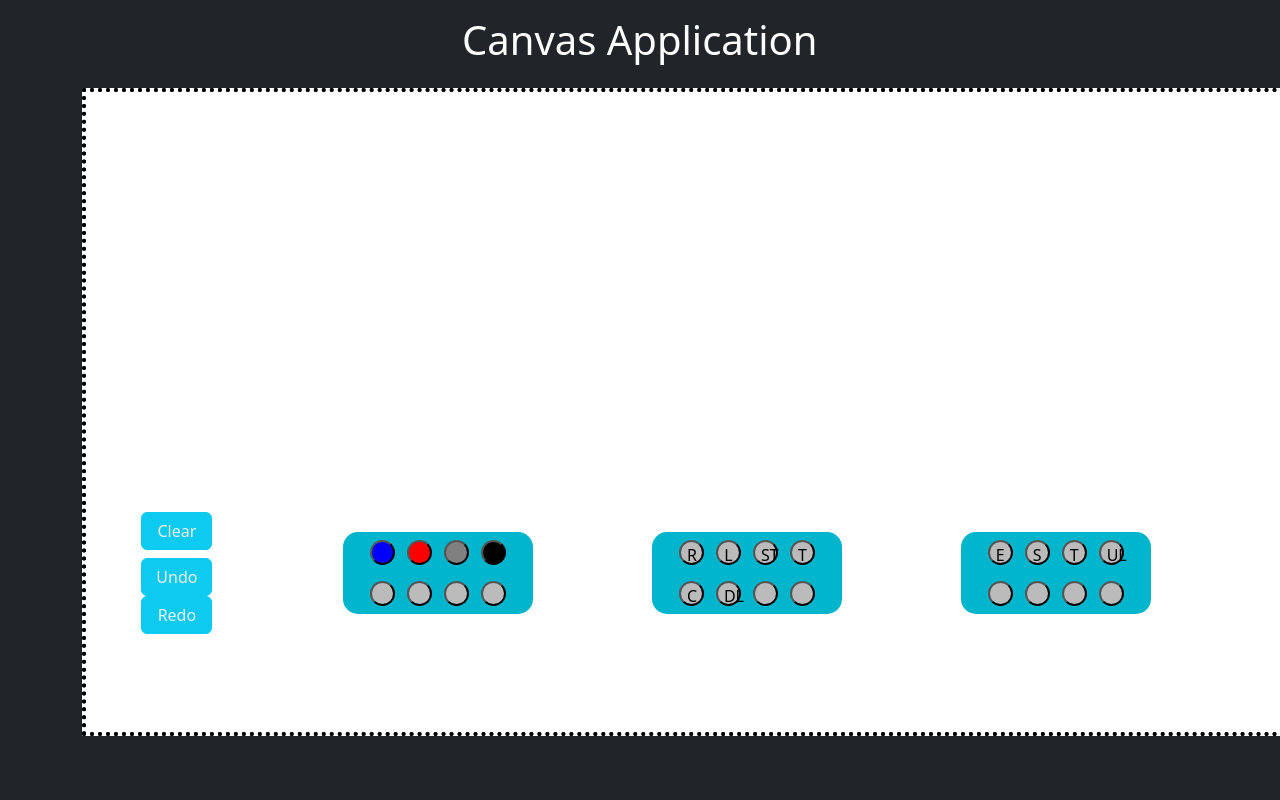
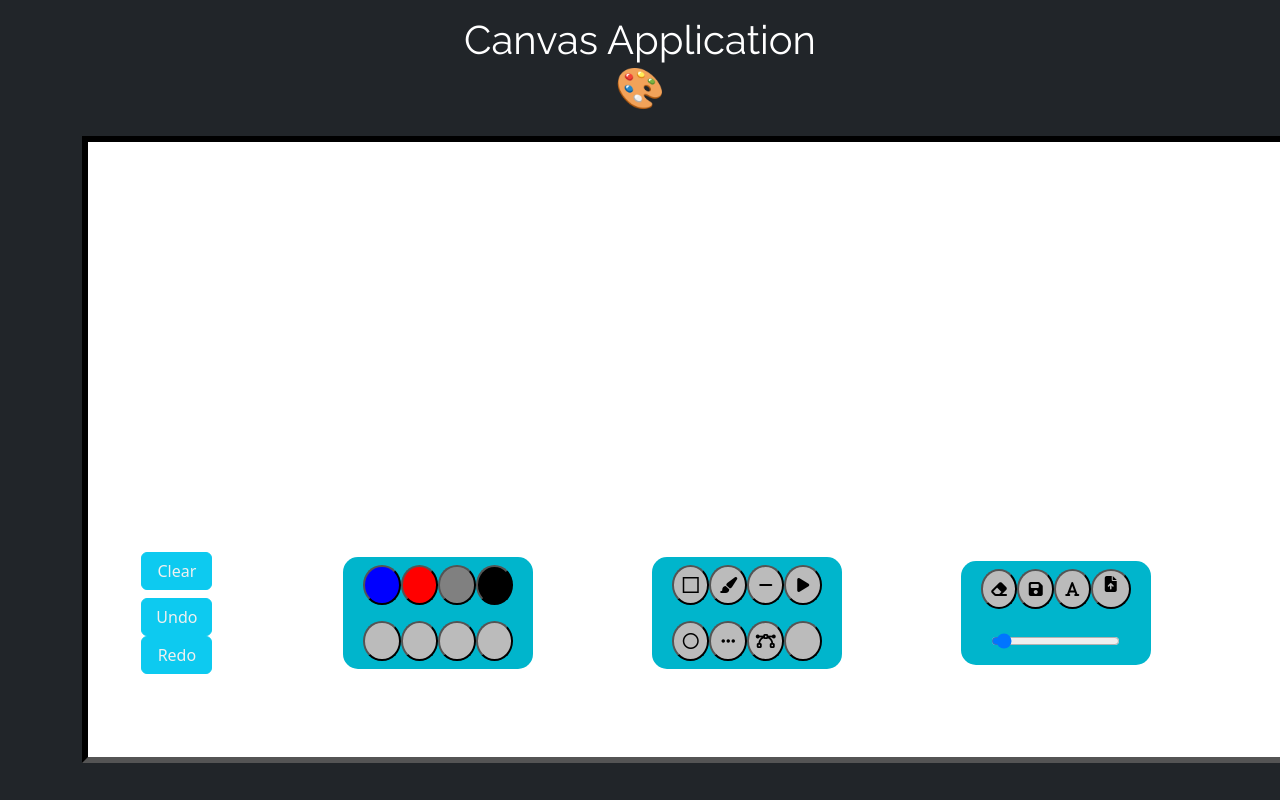
Before and after one commit to ChloeYeung/Canvas_Project-, a plain HTML site: page index.html in a window 1280 px wide. Shown: the top 800 px of the page. Drawn offline with nearby package versions, Linux system fonts and the light colour scheme.

Commit message:
added icons and made few cometic changes to the Canvas

```diff
--- a/css/style.css
+++ b/css/style.css
@@ -1,5 +1,5 @@
 .canvas {
-  border: 4px black dotted;
+  border: 6px black inset;
   position: absolute;
   /* top: 80px;
   bottom: 0px;
@@ -23,11 +23,15 @@ body {
 
 }
 
+h1{
+  font-family: 'Raleway', sans-serif;
+  text-align: center;
+}
 
 /* creates a circle */
 .createCircle{
-  height: 25px;
-  width: 25px;
+  height: 40px;
+  width: 40px;
   background-color: #bbb;
   border-radius: 50%;
 }
--- a/index.html
+++ b/index.html
@@ -13,6 +13,13 @@
   <!-- CSS only -->
   <link href="https://cdn.jsdelivr.net/npm/bootstrap@5.2.0-beta1/dist/css/bootstrap.min.css" rel="stylesheet"
     integrity="sha384-0evHe/X+R7YkIZDRvuzKMRqM+OrBnVFBL6DOitfPri4tjfHxaWutUpFmBp4vmVor" crossorigin="anonymous">
+  <!-- Add icon library -->
+<script src="https://kit.fontawesome.com/ceade799c3.js" crossorigin="anonymous"></script>
+
+<!--Google Fonts-->
+<link rel="preconnect" href="https://fonts.googleapis.com">
+<link rel="preconnect" href="https://fonts.gstatic.com" crossorigin>
+<link href="https://fonts.googleapis.com/css2?family=Raleway&display=swap" rel="stylesheet">
 
 
 </head>
@@ -22,36 +29,35 @@
   <!--Canvas Heading-->
   <div class="row d-flex justify-content-center">
     <div class="col-4 mt-3 mb-3 ">
-      <h1 style="color:white;">Canvas Application</h1>
+      <h1 style="color:white;">Canvas Application &#127912;</h1>
     </div>
   </div>
   <!--Main Canvas Part -->
   <div id="canvas-container">
-    <canvas id="canvas-real" class="canvas" width="1300px" height="640px"></canvas>
-    <canvas id="canvas-draft" class="canvas" width="1300px" height="640px"></canvas>
+    <canvas id="canvas-real" class="canvas" width="1300px" height="615px"></canvas>
+    <canvas id="canvas-draft" class="canvas" width="1300px" height="615px"></canvas>
   </div>
   <!-- <div class="row d-flex justify-content-center bg-light" style="height:70vh;">
       <div class="col-8 bg-light"></div>
     </div> -->
 
   <!--Bootstrap Grid for the buttons-->
-  <div class="row d-flex justify-content-around text-center align-items-center mt-4">
-    <div class="col-1"><button type="button" id="clear" class="btn btn-info mb-2"
-        style="width: 100%; color: rgb(240,240,240);">Clear</button>
+  <div class="row d-flex justify-content-around text-center align-items-center py-3">
+    <div class="col-1">
       <div class="row">
         <div class="col-12">
-
+          <button type="button" id="clear" class="btn btn-info mb-2"
+        style="width: 100%; color: rgb(240,240,240);">Clear</button>
           <button type="button" class="btn btn-info" id="undo"
             style="width:100%; color: rgb(240,240,240);">Undo</button>
           <button type="button" class="btn btn-info" id="redo"
             style="width:100%; color: rgb(240,240,240);">Redo</button>
-
         </div>
       </div>
     </div>
     <!-- Color ToolBox-->
     <div class="col-2 box">
-      <div class="col-12 color d-flex justify-content-between pb-2 pt-2">
+      <div class="col-12 color d-flex justify-content-between py-2 px-2">
         <!-- first row of circle-->
         <button onclick="change_color(this)" type="button" class="createCircle" style="background: blue;"
           id="colorSelect"></button>
@@ -63,7 +69,7 @@
           id="colorSelect"></button>
       </div>
       <!-- second row of circle-->
-      <div class="col-12 color d-flex justify-content-between pb-2 pt-2">
+      <div class="col-12 color d-flex justify-content-between py-2 px-2">
         <button type="button" class="createCircle"></button>
         <button type="button" class="createCircle"></button>
         <button type="button" class="createCircle"></button>
@@ -73,36 +79,37 @@
     <!--Shapes Toolbox-->
     <div class="col-2 box">
       <!-- first row -->
-      <div class="col-12 color d-flex justify-content-between pb-2 pt-2">
-        <button type="button" class="createCircle" id="drawing-rectangle">R</button>
-        <button type="button" class="createCircle" id="drawing-line">L</button>
-        <button type="button" class="createCircle" id="drawing-straightLine">ST</button>
-        <button type="button" class="createCircle" id="drawing-triangle">T</button>
+      <div class="col-12 color d-flex justify-content-between py-2 px-2">
+        <button type="button" title="Square" class="createCircle" id="drawing-rectangle"><i class="fa-regular fa-square-full"></i></button>
+        <button type="button" title="Paint Brush" class="createCircle" id="drawing-line"><i class="fa-solid fa-paintbrush"></i></button>
+        <button type="button" title="Straight Line" class="createCircle" id="drawing-straightLine"><i class="fa-solid fa-minus"></i></button>
+        <button type="button" class="createCircle" id="drawing-triangle"><i class="fa-solid fa-play"></i></button>
       </div>
       <!-- second row -->
-      <div class="col-12 color d-flex justify-content-between pb-2 pt-2">
-        <button type="button" class="createCircle" id="drawing-circle">C</button>
-        <button type="button" class="createCircle" id="drawing-dottedLine">DL</button>
-        <button type="button" class="createCircle"></button>
+      <div class="col-12 color d-flex justify-content-between py-2 px-2">
+        <button type="button" class="createCircle" id="drawing-circle"><i class="fa-regular fa-circle"></i></button>
+        <button type="button" class="createCircle" id="drawing-dottedLine"><i class="fa-solid fa-ellipsis"></i></button>
+        <button type="button" class="createCircle" id="drawing-quadraticCurve"><i class="fa-solid fa-bezier-curve"></i></button>
         <button type="button" class="createCircle"></button>
       </div>
     </div>
     <!--Tools Toolbox-->
     <div class="col-2 box">
       <!-- first row -->
-      <div class="col-12 color d-flex justify-content-between pb-2 pt-2">
-        <button type="button" class="createCircle" id="drawing-eraser">E</button>
-        <button type="button" class="createCircle" id="drawing-save">S</button>
-        <button type="button" class="createCircle" id="drawing-text">T</button>
-        <button type="button" class="createCircle">UL<input type="file" id="image_input" accept="image/png, image/jpg"
+      <div class="col-12 color d-flex justify-content-between py-2 px-2">
+        <button type="button" class="createCircle" id="drawing-eraser"><i class="fa-solid fa-eraser"></i></button>
+        <button type="button" class="createCircle" id="drawing-save"><i class="fa-solid fa-floppy-disk"></i></button>
+        <button type="button" class="createCircle" id="drawing-text"><i class="fa-solid fa-font"></i></button>
+        <button type="button" class="createCircle"><i class="fa-solid fa-file-arrow-up"></i><input type="file" id="image_input" accept="image/png, image/jpg"
             style="opacity: 0;"></button>
       </div>
       <!-- second row-->
-      <div class="col-12 color d-flex justify-content-between pb-2 pt-2">
+      <div class="col-12 color d-flex justify-content-center py-3 px-2">
+        <input type="range" class ="slide" id="lineWidth" name="Line Width" min="1" max="24" value="2">
+        <!-- <button type="button" class="createCircle"></button>
         <button type="button" class="createCircle"></button>
         <button type="button" class="createCircle"></button>
-        <button type="button" class="createCircle"></button>
-        <button type="button" class="createCircle"></button>
+        <button type="button" class="createCircle"></button> -->
       </div>
     </div>
 
@@ -112,7 +119,7 @@
 
       <input type="color" id="colorStroke" value="#ffffff">
 
-      <input type="range" class="slide" id="lineWidth" name="Line Width" min="1" max="20" value="2">
+      <!-- <input type="range" class="slide" id="lineWidth" name="Line Width" min="1" max="20" value="2"> -->
     </div>
   </div>
 
```
